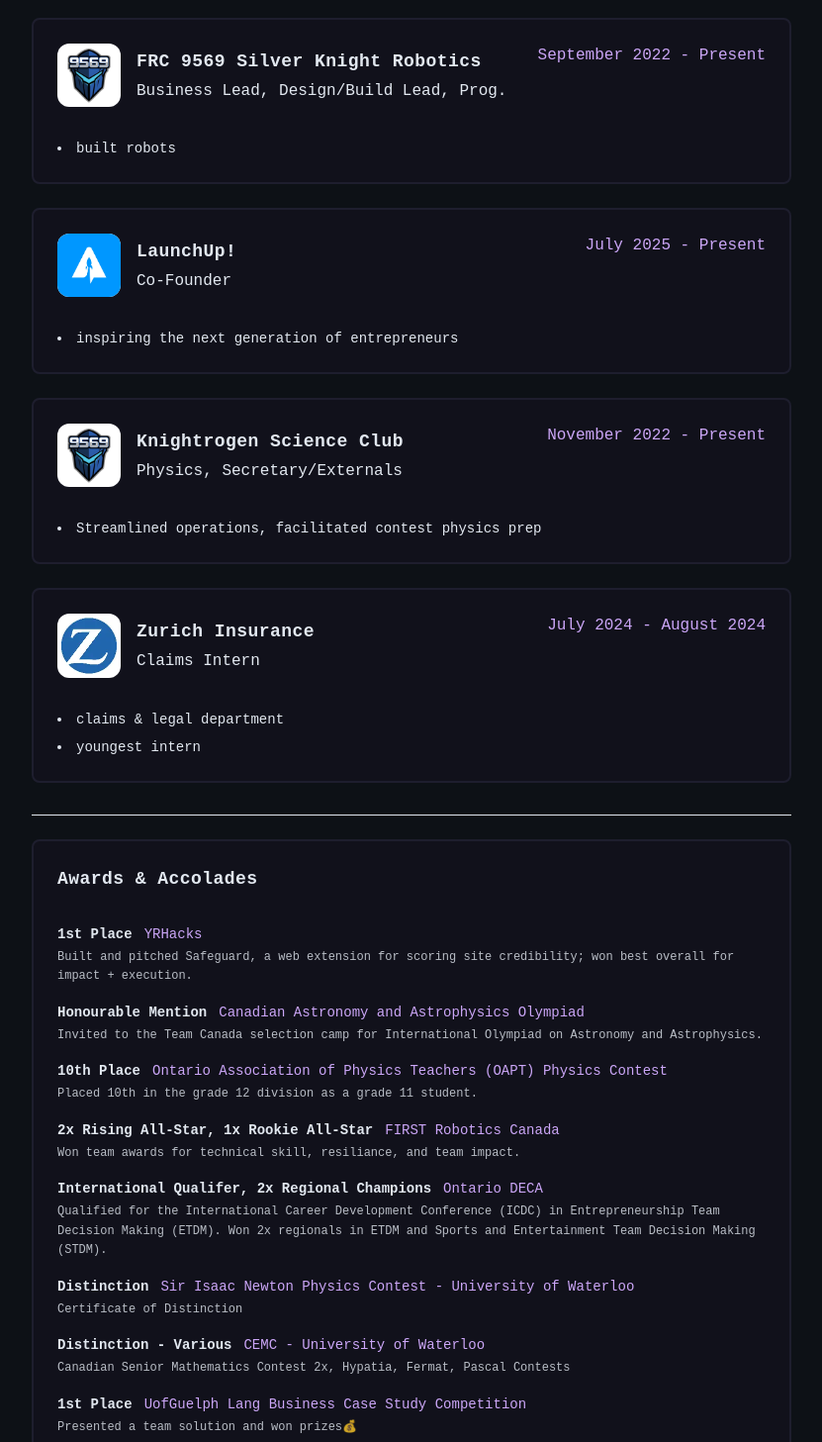
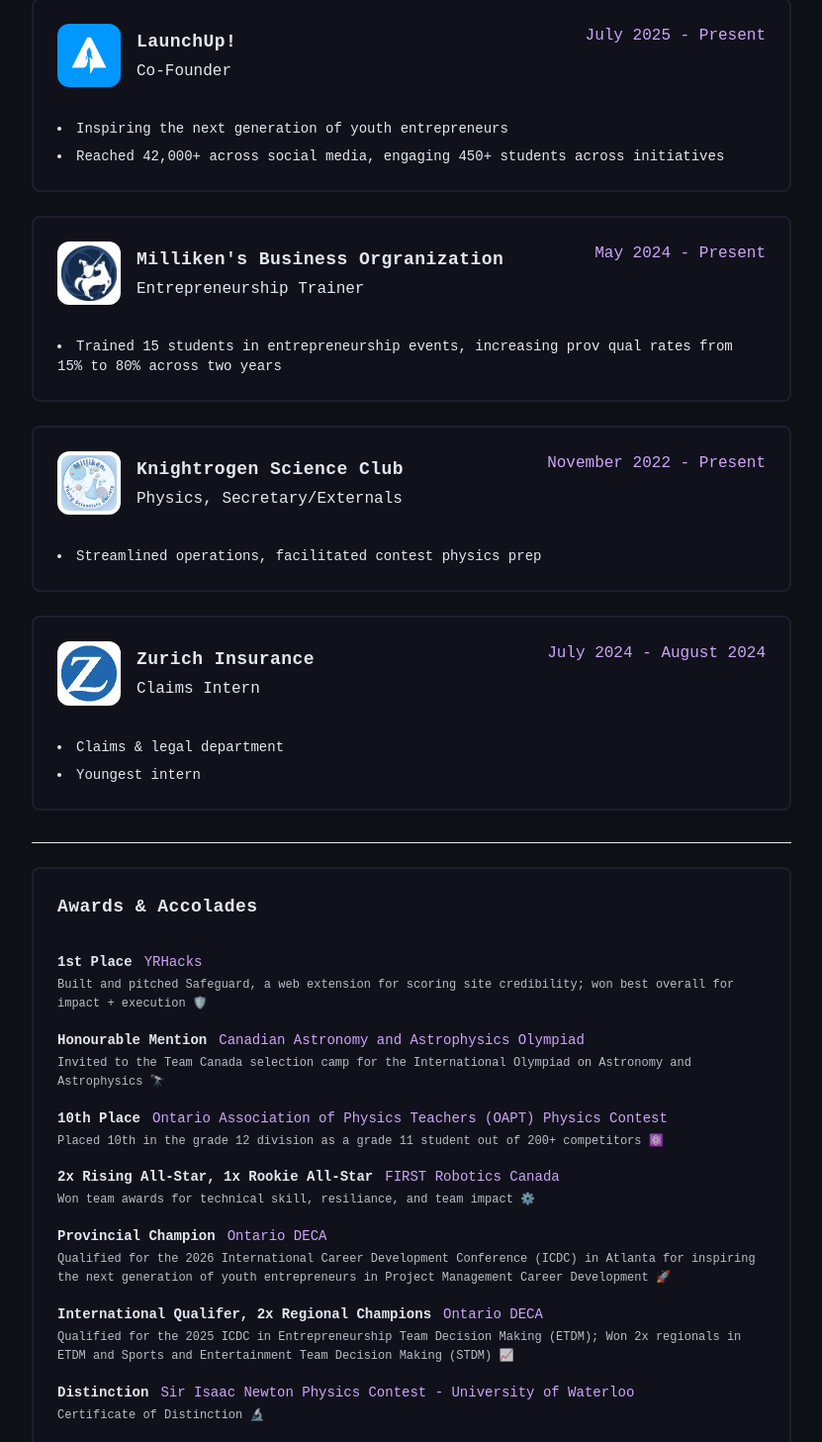
Before and after one commit to Airplane356/personal-website, a Next.js app: page /experiences in a window 1280 px wide. Shown: the part 920-2377 px from the top of the page at 99% size, without its empty margins (224-1055 px from the left). Built offline with nearby package versions, Linux system fonts and the light colour scheme.

Commit message:
chore: update exp, awards, and home page

```diff
--- a/src/app/experiences/page.js
+++ b/src/app/experiences/page.js
@@ -16,6 +16,14 @@
     ],
   },
   {
+    logo: "/logos/robotics.webp",
+    title: "FRC 9569 Silver Knight Robotics",
+    role: "Mechanical/Design Lead, Business Lead",
+    dates: "September 2022 - Present",
+    bullets: ["Built robots, led community outreach, raised funds"],
+    padding: "p-1",
+  },
+  {
     logo: "/logos/SAC.webp",
     title: "Student Council",
     role: "Technology Chair",
@@ -31,32 +39,28 @@
     bullets: ["Revamped tmasacademy.com"],
   },
   {
+    logo: "/logos/LaunchUp.webp",
+    title: "LaunchUp!",
+    role: "Co-Founder",
+    dates: "July 2025 - Present",
+    bullets: [
+      "Inspiring the next generation of youth entrepreneurs",
+      "Reached 42,000+ across social media, engaging 450+ students across initiatives"
+
+    ],
+  },
+  {
     logo: "/logos/MBO.webp",
     title: "Milliken's Business Orgranization",
     role: "Entrepreneurship Trainer",
     dates: "May 2024 - Present",
     bullets: [
-      "trained 15 students in entrepreneurship events, increasing prov qual rates from 15% to 80%",
+      "Trained 15 students in entrepreneurship events, increasing prov qual rates from 15% to 80% across two years",
     ],
     padding: "p-1",
   },
   {
-    logo: "/logos/robotics.webp",
-    title: "FRC 9569 Silver Knight Robotics",
-    role: "Business Lead, Design/Build Lead, Prog.",
-    dates: "September 2022 - Present",
-    bullets: ["built robots"],
-    padding: "p-1",
-  },
-  {
-    logo: "/logos/LaunchUp.webp",
-    title: "LaunchUp!",
-    role: "Co-Founder",
-    dates: "July 2025 - Present",
-    bullets: ["inspiring the next generation of entrepreneurs"],
-  },
-  {
-    logo: "/logos/robotics.webp",
+    logo: "/logos/YSS.png",
     title: "Knightrogen Science Club",
     role: "Physics, Secretary/Externals",
     dates: "November 2022 - Present",
@@ -68,14 +72,14 @@
     title: "Zurich Insurance",
     role: "Claims Intern",
     dates: "July 2024 - August 2024",
-    bullets: ["claims & legal department", "youngest intern"],
+    bullets: ["Claims & legal department", "Youngest intern"],
     padding: "p-1",
   },
 ];
 
 export default function Experiences() {
   return (
-    <div className="mx-auto px-4 max-w-[800px] mt-[40px] space-y-6">
+    <div className="mx-auto px-4 pb-10 max-w-[800px] mt-[40px] space-y-6">
       {experiences.map((exp, i) => (
         <motion.div
           key={exp.title}
--- a/src/app/page.js
+++ b/src/app/page.js
@@ -83,7 +83,7 @@
           <p className='mt-4'>hey 👋 my name is eric</p>
           <ul>
             <li className='list-disc ml-8'>Interested in building cool things with real-world impact 🚀</li>
-            <li className='list-disc ml-8'>Intersted in physics, human-computer interaction, and imbedded systems 🤖</li>
+            <li className='list-disc ml-8'>Intersted in human-computer interaction, imbedded systems, and physics 🤖</li>
             <li className='list-disc ml-8'>Community leader 🌍</li>
           </ul>
         </div>
@@ -91,7 +91,7 @@
       </motion.section>
 
 
-      <motion.section
+      {/* <motion.section
         className=""
         initial={{ opacity: 0, y: 40 }}
         animate={{ opacity: 1, y: 0 }}
@@ -135,7 +135,7 @@
 
         </p>
 
-      </motion.section>
+      </motion.section>  */}
 
 
 
--- a/src/app/projects/page.js
+++ b/src/app/projects/page.js
@@ -51,7 +51,7 @@
 export default function Projects() {
     return(
 
-    <div className="mx-auto max-w-[800px] px-4 grid lg:grid-cols-2 md:grid-cols-1 gap-6 mt-4 ">
+    <div className="mx-auto max-w-[800px] px-4 pb-10 grid lg:grid-cols-2 md:grid-cols-1 gap-6 mt-4 ">
       {projects.map((p, i) => (
         <motion.div
           key={i}
--- a/src/components/Awards.js
+++ b/src/components/Awards.js
@@ -6,42 +6,47 @@
     {
         name: "1st Place",
         institution: "YRHacks",
-        description: "Built and pitched Safeguard, a web extension for scoring site credibility; won best overall for impact + execution.",
+        description: "Built and pitched Safeguard, a web extension for scoring site credibility; won best overall for impact + execution 🛡️",
     },
     {
         name: "Honourable Mention",
         institution: "Canadian Astronomy and Astrophysics Olympiad",
-        description: "Invited to the Team Canada selection camp for International Olympiad on Astronomy and Astrophysics."
+        description: "Invited to the Team Canada selection camp for the International Olympiad on Astronomy and Astrophysics 🔭"
     },
     {
         name: "10th Place",
         institution: "Ontario Association of Physics Teachers (OAPT) Physics Contest",
-        description: "Placed 10th in the grade 12 division as a grade 11 student."
+        description: "Placed 10th in the grade 12 division as a grade 11 student out of 200+ competitors ⚛️"
     },
     {
         name: "2x Rising All-Star, 1x Rookie All-Star",
         institution: "FIRST Robotics Canada",
-        description: "Won team awards for technical skill, resiliance, and team impact."
+        description: "Won team awards for technical skill, resiliance, and team impact ⚙️"
+    },
+     {
+        name: "Provincial Champion",
+        institution: "Ontario DECA",
+        description: "Qualified for the 2026 International Career Development Conference (ICDC) in Atlanta for inspiring the next generation of youth entrepreneurs in Project Management Career Development 🚀"
     },
      {
         name: "International Qualifer, 2x Regional Champions",
         institution: "Ontario DECA",
-        description: "Qualified for the International Career Development Conference (ICDC) in Entrepreneurship Team Decision Making (ETDM). Won 2x regionals in ETDM and Sports and Entertainment Team Decision Making (STDM)."
+        description: "Qualified for the 2025 ICDC in Entrepreneurship Team Decision Making (ETDM); Won 2x regionals in ETDM and Sports and Entertainment Team Decision Making (STDM) 📈"
     },
     {
         name: "Distinction",
         institution: "Sir Isaac Newton Physics Contest - University of Waterloo",
-        description: "Certificate of Distinction"
+        description: "Certificate of Distinction 🔬"
     },
     {
         name: "Distinction - Various",
         institution: "CEMC - University of Waterloo",
-        description: "Canadian Senior Mathematics Contest 2x, Hypatia, Fermat, Pascal Contests"
+        description: "Canadian Senior Mathematics Contest 2x, Hypatia, Fermat, Pascal Contests 🧮"
     },
     {
         name: "1st Place",
         institution: "UofGuelph Lang Business Case Study Competition",
-        description: "Presented a team solution and won prizes💰"
+        description: "Presented a team solution in the junior division and won $750+ in prizes 💰"
     },
 
 ];
```
Also changed, not shown: public/logos/YSS.png (added).
